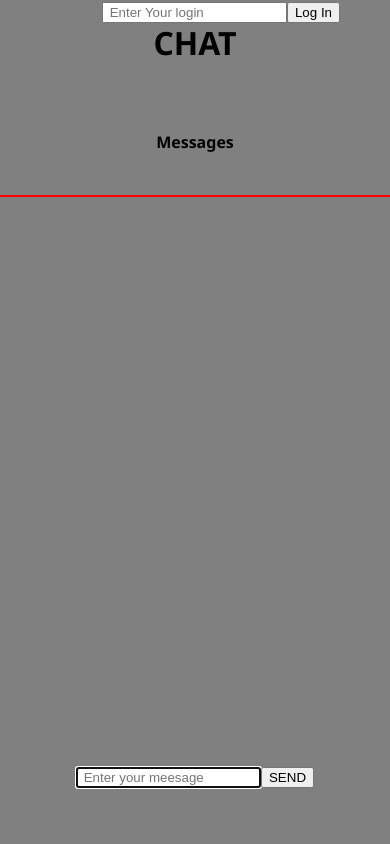
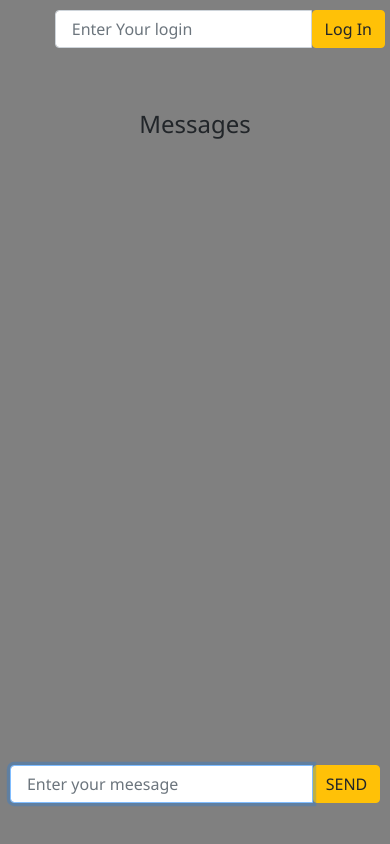
Before and after one commit to mAliaxandr/exit-i-view, a React (Create React App) app: page / in a window 390 px wide. Built offline with nearby package versions, Linux system fonts and the light colour scheme; no server answers.

Commit message:
feat: implement bootstrap styles

```diff
--- a/package.json
+++ b/package.json
@@ -3,8 +3,10 @@
   "version": "0.1.0",
   "private": true,
   "dependencies": {
+    "bootstrap": "^4.3.1",
     "luxon": "^1.17.2",
     "react": "^16.8.6",
+    "react-bootstrap": "^1.0.0-beta.11",
     "react-dom": "^16.8.6",
     "react-scripts": "3.0.1"
   },
--- a/public/index.html
+++ b/public/index.html
@@ -5,7 +5,12 @@
     <link rel="shortcut icon" href="%PUBLIC_URL%/favicon.ico" />
     <meta name="viewport" content="width=device-width, initial-scale=1" />
     <meta name="theme-color" content="#000000" />
-
+    <link
+      rel="stylesheet"
+      href="https://maxcdn.bootstrapcdn.com/bootstrap/4.3.1/css/bootstrap.min.css"
+      integrity="sha384-ggOyR0iXCbMQv3Xipma34MD+dH/1fQ784/j6cY/iJTQUOhcWr7x9JvoRxT2MZw1T"
+      crossorigin="anonymous"
+    />
     <link rel="manifest" href="%PUBLIC_URL%/manifest.json" />
 
     <title>React App</title>
--- /dev/null
+++ b/src/AddMessage/AddMessage.css
@@ -0,0 +1,11 @@
+.addMessage-wrapper{
+    width: 50%;
+    margin: 0 auto;
+}
+
+@media only screen and ( max-width: 500px){
+    .addMessage-wrapper{
+        width: 95%;
+        margin: 0 auto;
+    }
+}
--- a/src/AddMessage/AddMessage.js
+++ b/src/AddMessage/AddMessage.js
@@ -1,4 +1,8 @@
 import React from 'react';
+import { InputGroup } from 'react-bootstrap';
+import { FormControl } from 'react-bootstrap';
+import { Button } from 'react-bootstrap';
+import './AddMessage.css';
 
 class AddMessage extends React.Component{
     state={
@@ -81,7 +85,6 @@ class AddMessage extends React.Component{
     }
 
     add = (e) => {
-        console.log('add', e.charCode);
         e.persist();
         if(e.charCode === 13){
             this.sendMessage()
@@ -90,19 +93,35 @@ class AddMessage extends React.Component{
 
     render() {
         return(
-            <div>
-                <input
-                    className="addMessage-inputMessage"
-                    type='text'
-                    autoFocus
-                    placeholder=' Enter your meesage'
-                    onChange={this.onChange}
-                    onKeyPress={this.add}
-                />
-                <button
+            <div className='addMessage-wrapper'>
+                <InputGroup className="mb-3">
+                    <FormControl
+                        className="addMessage-inputMessage"
+                        placeholder=' Enter your meesage'
+                        autoFocus
+                        onKeyPress={this.add}
+                        onChange={this.onChange}
+                    />
+                <Button
+                    variant="warning"
                     onClick={this.sendMessage}
-                >SEND</button>
+                >SEND</Button>
+                </InputGroup>
             </div>
+
+            // <div>
+            //     <input
+            //         className="addMessage-inputMessage"
+            //         type='text'
+            //         autoFocus
+            //         placeholder=' Enter your meesage'
+            //         onChange={this.onChange}
+            //         onKeyPress={this.add}
+            //     />
+            //     <button
+            //         onClick={this.sendMessage}
+            //     >SEND</button>
+            // </div>
         )
     }
 }
--- a/src/App.css
+++ b/src/App.css
@@ -26,9 +26,25 @@ body {
 }
 
 .addMessage {
-  /* width: 80%; */
   height: 50px;
-  /* border: 1px solid black; */
   margin: 0 auto;
-  /* margin-top: 20px; */
 }
+
+
+
+@media only screen and ( max-width: 500px){
+  .App {
+    text-align: left;
+  }
+
+  .App-header {
+    background-color: rgba(128,128,128,0.1);
+  }
+
+  .login-login {
+    background-color: rgba(255,255,255,0.5);
+    border-radius: 15px;
+    padding: 0 6px;
+    box-shadow: 0 0 15px rgba(0,0,0,0.5);;
+  }
+}
--- a/src/LogIn/LogIn.css
+++ b/src/LogIn/LogIn.css
@@ -1,6 +1,6 @@
 .login-wrapper {
     position: absolute;
-    top: 0px;
+    top: 10px;
     right: 50px;
 }
 
@@ -8,4 +8,14 @@
     font-weight: bolder;
     color: red;
     margin: 10px;
+
 }
+
+@media only screen and ( max-width: 500px){
+    .login-wrapper {
+        right: 5px;
+    }
+    h1{
+        opacity: 0;
+    }
+}
--- a/src/LogIn/LogIn.js
+++ b/src/LogIn/LogIn.js
@@ -1,4 +1,8 @@
 import React from 'react';
+import { Button } from 'react-bootstrap';
+import { InputGroup } from 'react-bootstrap';
+import { FormControl } from 'react-bootstrap';
+
 import './LogIn.css';
 
 class LogIn extends React.Component {
@@ -7,9 +11,13 @@ class LogIn extends React.Component {
     }
 
     setLogin = (localLogin) => {
+
         const {setLogin} = this.props;
         const loginInput = document.querySelector('.login-newLogin');
         let login = loginInput.value;
+        if ( !login){
+            return
+        }
         if (login) {
             localStorage.setItem('login', login)
         }else
@@ -18,6 +26,13 @@ class LogIn extends React.Component {
         }
         this.setState({login})
         setLogin(login);
+    }
+
+    add = (e) => {
+        e.persist();
+        if(e.charCode === 13){
+            this.setLogin()
+        }
     }
 
     removeLogin = () => {
@@ -42,21 +57,46 @@ class LogIn extends React.Component {
         const { login } = this.state;
         if (!login) {
             return (
-                <>
-                    <input className='login-newLogin' type='text' placeholder=' Enter Your login' autoFocus></input>
-                    <button
-                        onClick={this.setLogin}
-                    >Log In</button>
-                </>
+                <InputGroup className="mb-3">
+                    <FormControl
+                        className='login-newLogin'
+                        placeholder=" Enter Your login"
+                        autoFocus
+                        onKeyPress={this.add}
+                        // aria-label="Recipient's username"
+                        // aria-describedby="basic-addon2"
+                    />
+
+                <Button
+                    variant="warning"
+                    onClick={this.setLogin}
+                >Log In</Button>
+                </InputGroup>
+
+
+                // <>
+                //     <input
+                //         className='login-newLogin'
+                //         type='text'
+                //         placeholder=' Enter Your login'
+                //         autoFocus
+                //         onKeyPress={this.add}
+                //     ></input>
+                //     <Button
+                //         variant="warning"
+                //         onClick={this.setLogin}
+                //     >Log In</Button>
+                // </>
             )
         }
 
         return (
             <>
                 <span className='login-login'>{ login }</span>
-                <button
+                <Button
+                    variant="info"
                     onClick={this.removeLogin}
-                >Log Out</button>
+                >Log Out</Button>
             </>
         );
     }
--- a/src/Messages/Messages.css
+++ b/src/Messages/Messages.css
@@ -11,9 +11,9 @@ li {
     overflow: hidden;
 }
 
-.messages-list-bottom{
+/* .messages-list-bottom{
     border: 1px solid red;
-}
+} */
 
 .message-header {
     text-align: center;
@@ -45,8 +45,6 @@ li {
     background-color: rgba(0, 0, 0, 0.3);
     overflow: hidden;
     display: inline-block;
-    /* width: 90%; */
-    /* overflow: hidden; */
 }
 
 .message-allUserMessage {
```
Also changed, not shown: 1 other file (tests, documents, lock files or other folders).
